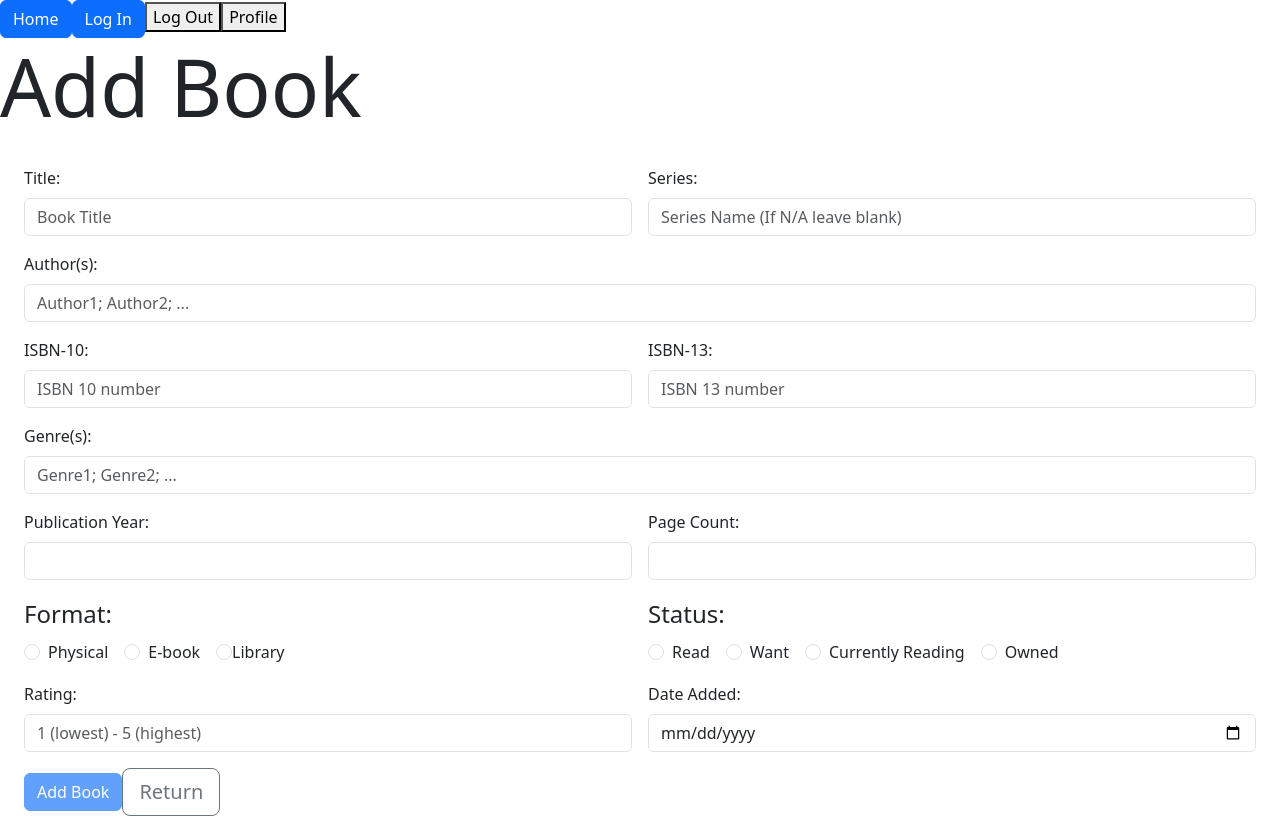
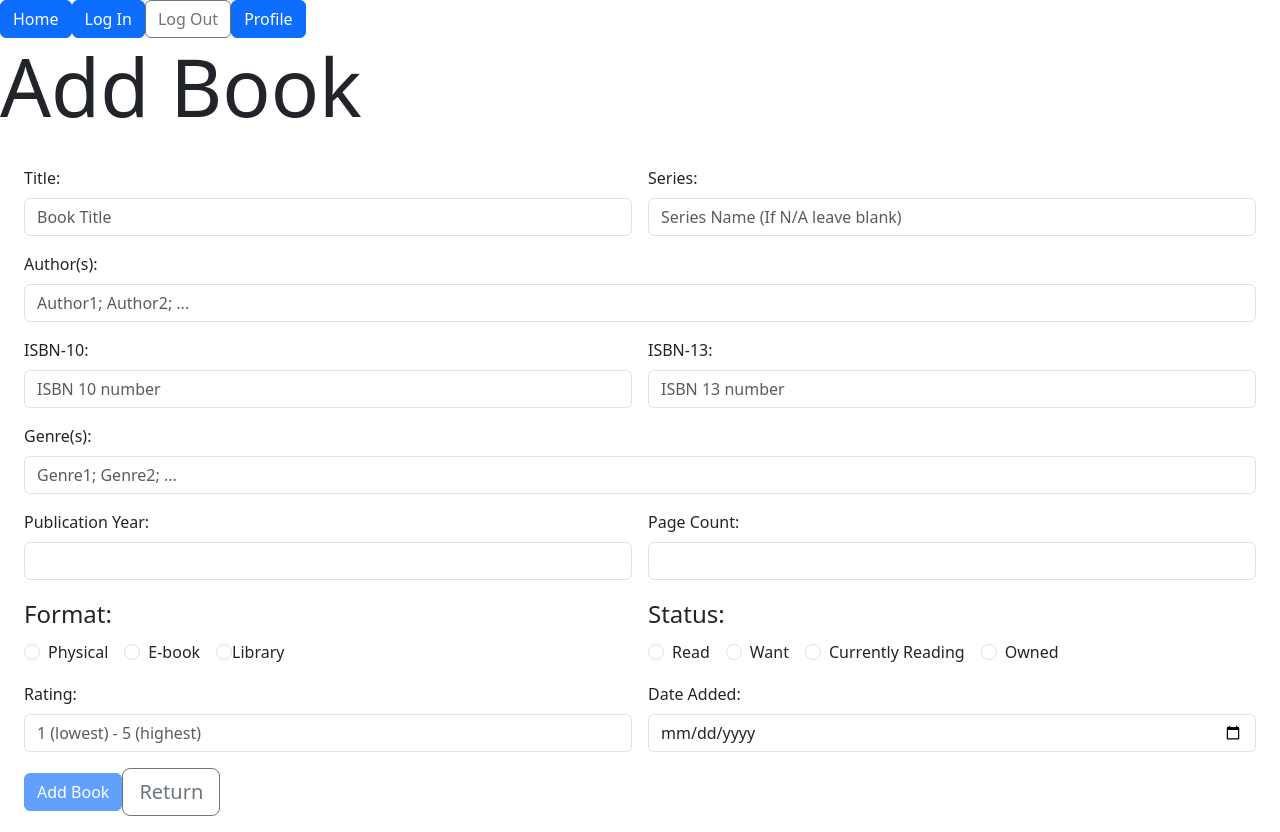
Before and after one commit to jnycolej/BookKeeper, a React (Create React App) app in the folder frontend/: page /bookform in a window 1280 px wide. Built offline with nearby package versions, Linux system fonts and the light colour scheme.

Commit message:
Updated button styling

```diff
--- a/frontend/src/components/NavBar.js
+++ b/frontend/src/components/NavBar.js
@@ -2,7 +2,7 @@ import React, {useContext} from "react";
 //import {AuthContext} from '../AuthProvider';
 import { useAuth0} from '@auth0/auth0-react';
 import LoginButton from './LoginButton';
-import Profile from "./Profile";
+import Profile from "../pages/Profile";
 import { Navigate, useNavigate } from "react-router";
 import api from '../services/api';
 
@@ -12,18 +12,18 @@ export default function NavBar() {
         const { logout } = useAuth0()
 
         return (
-            <button onClick={() => logout({ logoutParams: {returnTo: window.location.origin}})}>
+            <button className="btn btn-outline-secondary" onClick={() => logout({ logoutParams: {returnTo: window.location.origin}})}>
                 Log Out
             </button>
         );
     };
     const navigate = useNavigate();
     return (
-        <nav>
+        <nav className="">
             <button onClick={() => navigate('/home')} className="btn btn-primary">Home</button>
             <LoginButton/>
             <LogoutButton />
-            <button onClick={() => navigate('/profile')}>Profile</button>
+            <button className="btn btn-primary" onClick={() => navigate('/profile')}>Profile</button>
         </nav>
     );
 }
```
